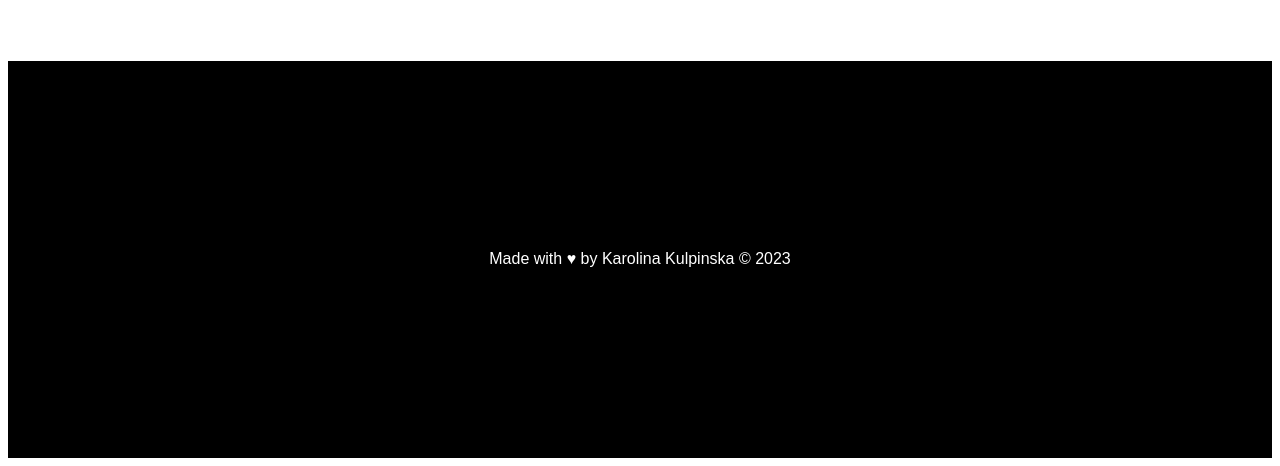
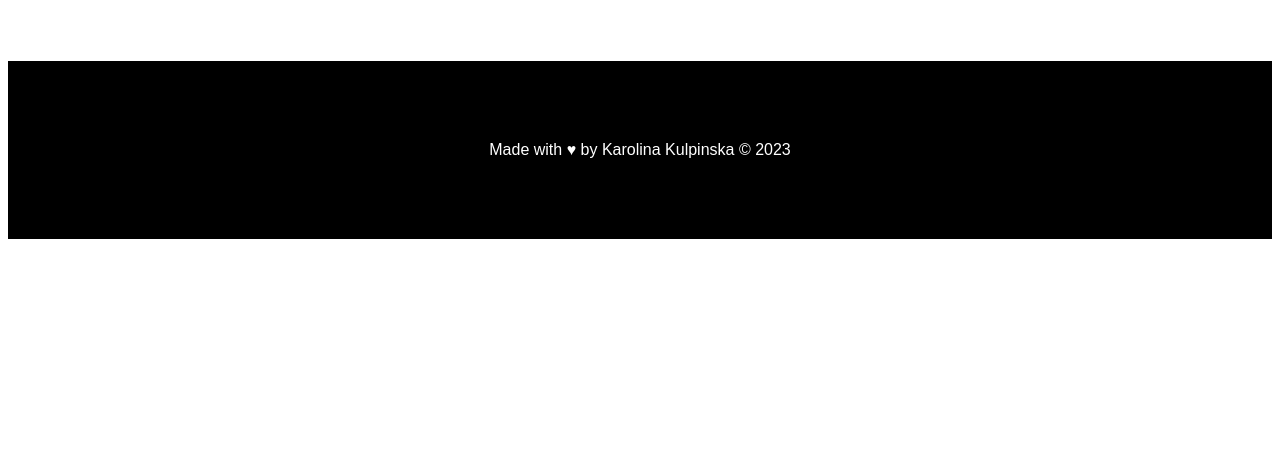
Before and after one commit to karolinakulpinska/css-homework, a plain HTML site: page index.html in a window 1280 px wide. Shown: the part 1008-1474 px from the top of the page. After the commit the page ends 1255 px from the top, so only its background shows below. Drawn offline with Linux system fonts and the light colour scheme.

Commit message:
changed footer size

```diff
--- a/assets/styles/style.css
+++ b/assets/styles/style.css
@@ -37,7 +37,7 @@ img {
 
 #footer {
   background-color: black;
-  padding: 15%;
+  padding: 80px;
   color: white;
   text-align: center;
 }
```
